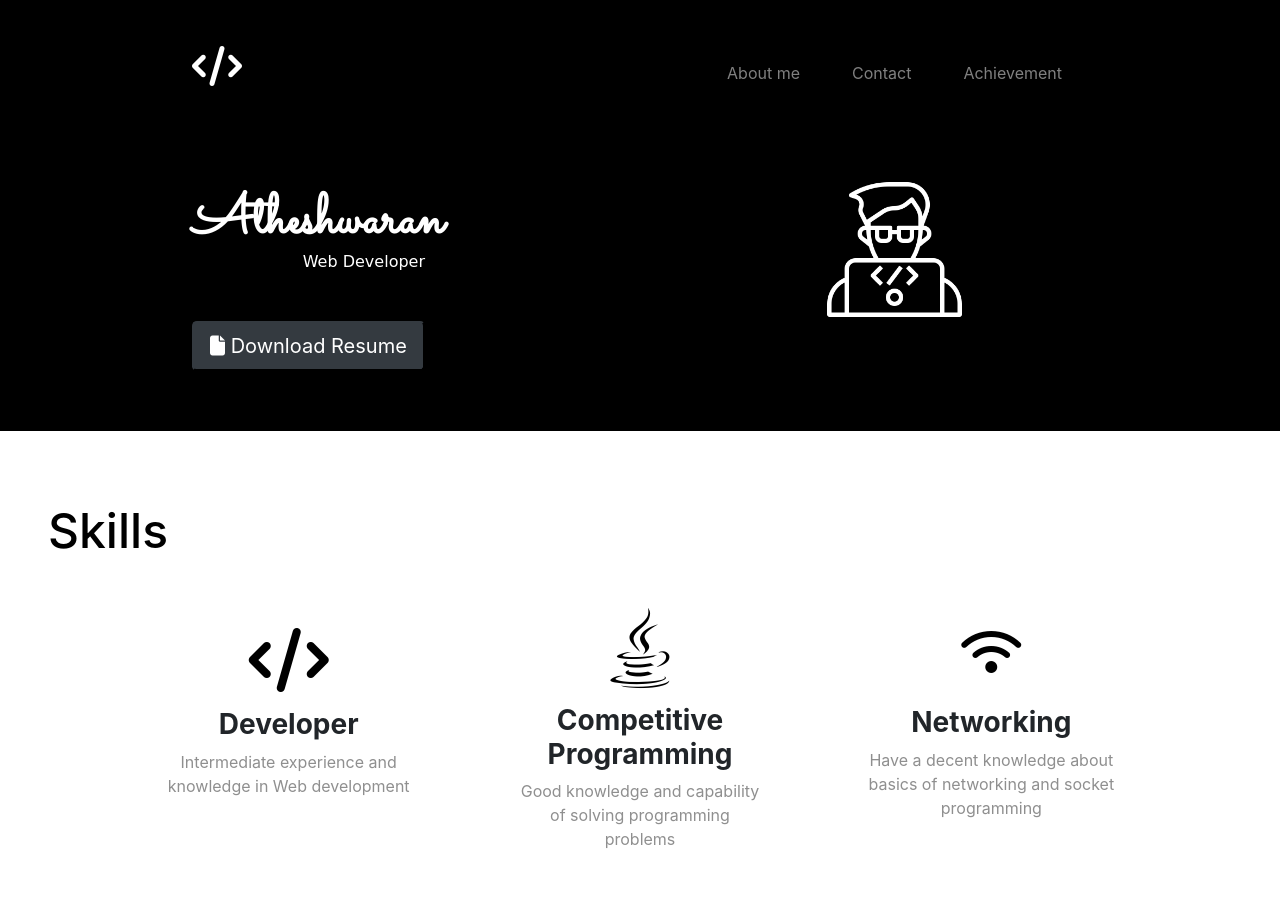
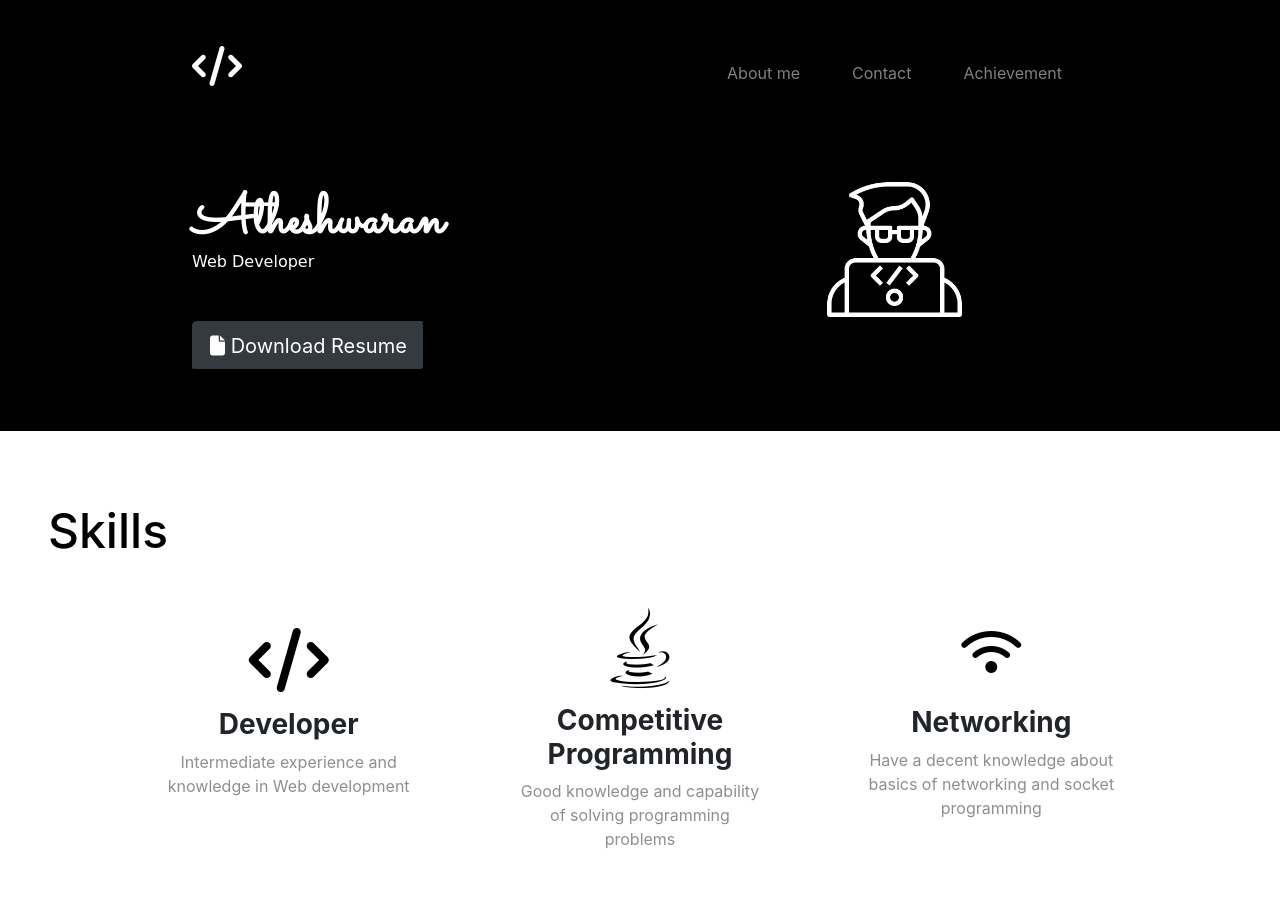
Before and after one commit to atheshwaran-10/Portfolio-Website, a plain HTML site: page index.html in a window 1280 px wide. Shown: the top 923 px of the page. Drawn offline with nearby package versions, Linux system fonts and the light colour scheme.

Commit message:
Update styles.css

```diff
--- a/css/styles.css
+++ b/css/styles.css
@@ -22,10 +22,10 @@ h5{
     font-family: "Montserra",cursive;
     text-align: center;
     font-size: 1rem;
-    text-align: right;
+    text-align: left;
     position: relative;
     top:-20px;
-    left :-200px;
+
 }
 .container-fluid {
     padding: 3% 15%;
@@ -181,7 +181,7 @@ em {
         transform: rotate(0);
     }
     h5{
-        left:-90px;
+        text-align: center;
     }
 
 }
```
